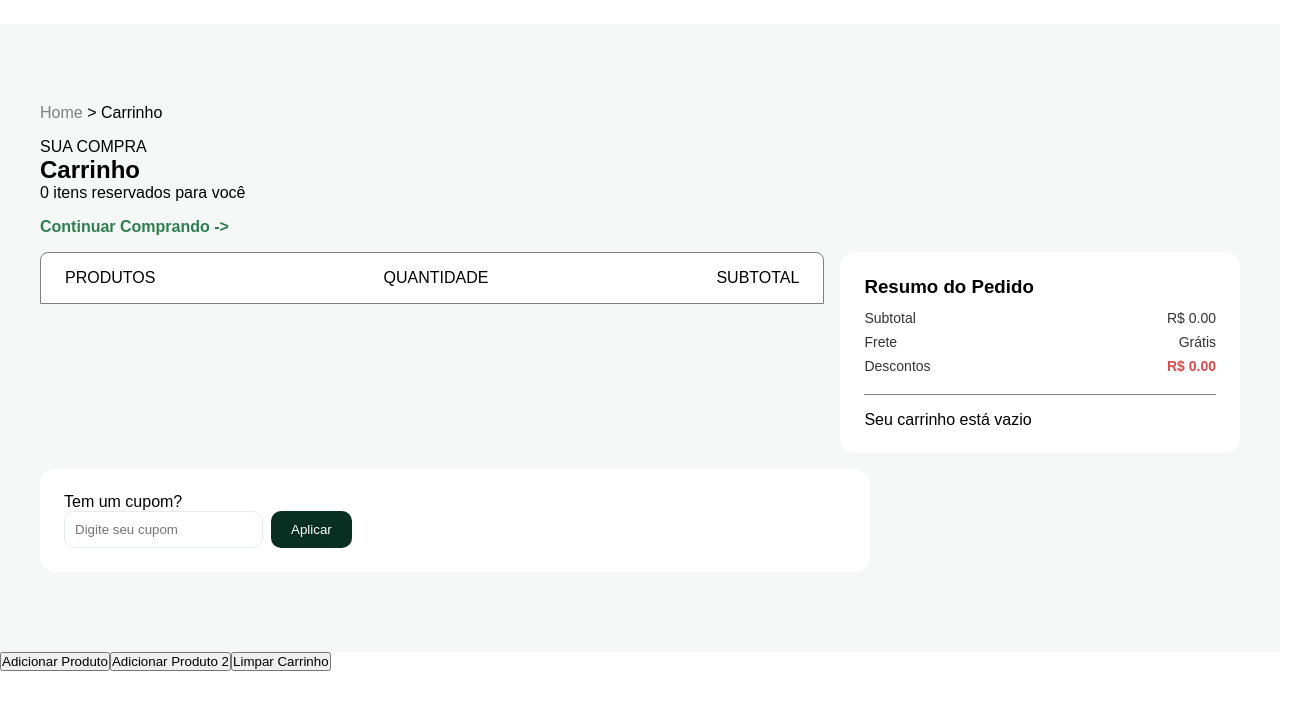
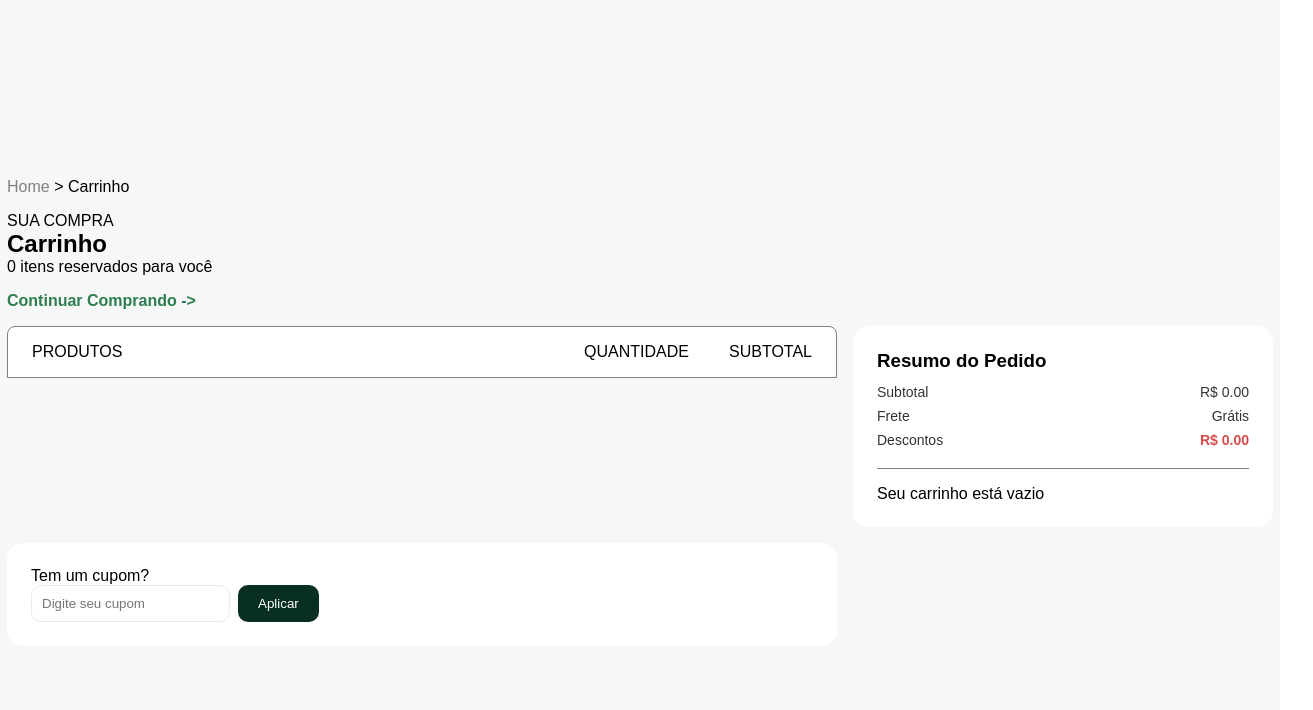
Before and after one commit to Phduartebjj/E-commerce-AgroAgrega, an Angular app in the folder e-commerce-AgroAgrega/: page /cart in a window 1280 px wide. Shown: the top 710 px of the page, 1313 px wide, since content can reach past the window. Built offline with nearby package versions, Linux system fonts and the light colour scheme.

Commit message:
fix: Ajusta posição do layout

```diff
--- a/e-commerce-AgroAgrega/src/app/features/cart/cart.css
+++ b/e-commerce-AgroAgrega/src/app/features/cart/cart.css
@@ -1,10 +1,23 @@
+body {
+  min-width: 100vw;
+  display: flex;
+  align-items: center;
+  justify-content: center;
+  min-height: 100svh;
+  background-color: #f6f8f7;
+}
+
 .cart-container {
   display: flex;
   gap: 16px;
   flex-direction: column;
   margin-top: 24px;
   padding: 5rem 2.5rem;
-  background-color: #f6f8f7;
+}
+
+.cart-header-values {
+  display: flex;
+  gap: clamp(0.75rem, 5vw, 2.5rem);
 }
 
 .cart-content {
@@ -49,7 +62,7 @@
   border-radius: 8px 8px 0px 0px;
 }
 
-.linkToCatalogy{
+.linkToCatalogy {
   text-decoration: none;
   color: #2e7d4f;
   font-weight: bold;
--- a/e-commerce-AgroAgrega/src/app/features/cart/cart.html
+++ b/e-commerce-AgroAgrega/src/app/features/cart/cart.html
@@ -1,3 +1,4 @@
+<body>
   <main class="cart-container">
     <p class="breadcrumb">
       <a routerLink="/">Home</a> >
@@ -25,8 +26,10 @@
       <section class="cart-items">
         <div class="cart-header">
           <span>PRODUTOS</span>
+          <div class="cart-header-values">
             <span>QUANTIDADE</span>
             <span>SUBTOTAL</span>
+          </div>
         </div>
         @for (item of cartItems(); track item.product.id) {
           <div class="product-item">
@@ -36,7 +39,9 @@
                 <p class="product-category">{{ item.product.category }}</p>
                 <p class="product-title">{{ item.product.title }}</p>
                 <p class="product-description">{{ item.product.description }}</p>
-              <button class="btn btn-remove" (click)="removeProduct(item.product)">Remover</button>
+                <button class="btn btn-remove" (click)="removeProduct(item.product)">
+                  Remover
+                </button>
               </div>
             </div>
             <div class="product-quantity">
@@ -61,7 +66,8 @@
           </p>
           <p><span>Frete</span> <span>Grátis</span></p>
           <p>
-          <span>Descontos</span> <span class="redword">{{ discountValue() | precoFormatado }}</span>
+            <span>Descontos</span>
+            <span class="redword">{{ discountValue() | precoFormatado }}</span>
           </p>
         </div>
 
@@ -95,7 +101,6 @@
         </button>
       </div>
     </section>
+
   </main>
-<button (click)="addProduct(item)">Adicionar Produto</button>
-<button (click)="addProduct(item2)">Adicionar Produto 2</button>
-<button (click)="clearCart()">Limpar Carrinho</button>
+</body>
```
Lines whose indentation alone changed are shown as unchanged.
